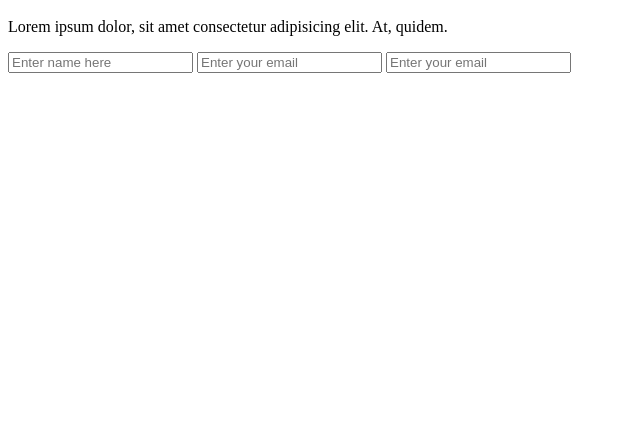
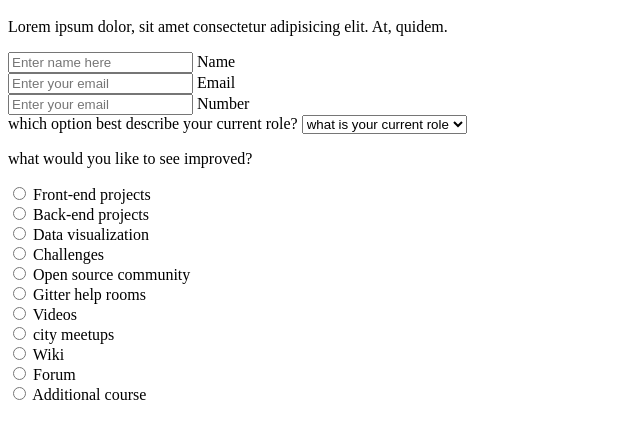
Before and after one commit to Pazzo97/MicroverseHTML-CSS, a plain HTML site: page index.html in a window 1280 px wide. Shown: the part 120-558 px from the top of the page, without its empty margins (0-640 px from the left). Drawn offline with Linux system fonts and the light colour scheme.

Commit message:
a part of html codes by Patrick

```diff
--- a/index.html
+++ b/index.html
@@ -38,11 +38,53 @@
         <div class="form" id="survey-form">
 
             <input type="text" id="name" placeholder="Enter name here">
+            <label for="name" id="name-label"> Name </label><br>
+
             <input type="email" id="email" placeholder="Enter your email">
+            <label for="name" id="email-label"> Email </label><br>
+
             <input type="number" id="number" placeholder="Enter your email">
+            <label for="name" id="number-label" min="10" max="10"> Number </label><br>
 
 
+            <label for="pet-select">which option best describe your current role?</label>
 
+            <select id="dropdown">
+
+                <option value="">what is your current role</option>
+                <option value="dog">Student</option>
+                <option value="cat">Full time job</option>
+                <option value="hamster">full time learner</option>
+                <option value="parrot">Prefer not to say</option>
+                <option value="spider">Other</option>
+
+             </select>
+
+
+            <p>what would you like to see improved?</p>
+
+            <input type="radio" id="html" name="fav_language" value="HTML">
+            <label for="html">Front-end projects</label><br>
+            <input type="radio" id="html" name="fav_language" value="HTML">
+            <label for="html">Back-end projects</label><br>
+            <input type="radio" id="css" name="fav_language" value="CSS">
+            <label for="css">Data visualization</label><br>
+            <input type="radio" id="javascript" name="fav_language" value="JavaScript">
+            <label for="javascript">Challenges</label><br>
+            <input type="radio" id="javascript" name="fav_language" value="JavaScript">
+            <label for="javascript">Open source community</label><br>
+            <input type="radio" id="javascript" name="fav_language" value="JavaScript">
+            <label for="javascript">Gitter help rooms</label><br>
+            <input type="radio" id="javascript" name="fav_language" value="JavaScript">
+            <label for="javascript">Videos</label><br>
+            <input type="radio" id="javascript" name="fav_language" value="JavaScript">
+            <label for="javascript">city meetups</label><br>
+            <input type="radio" id="javascript" name="fav_language" value="JavaScript">
+            <label for="javascript">Wiki</label><br>
+            <input type="radio" id="javascript" name="fav_language" value="JavaScript">
+            <label for="javascript">Forum</label><br>
+            <input type="radio" id="javascript" name="fav_language" value="JavaScript">
+            <label for="javascript">Additional course</label><br>
 
 
 
```
